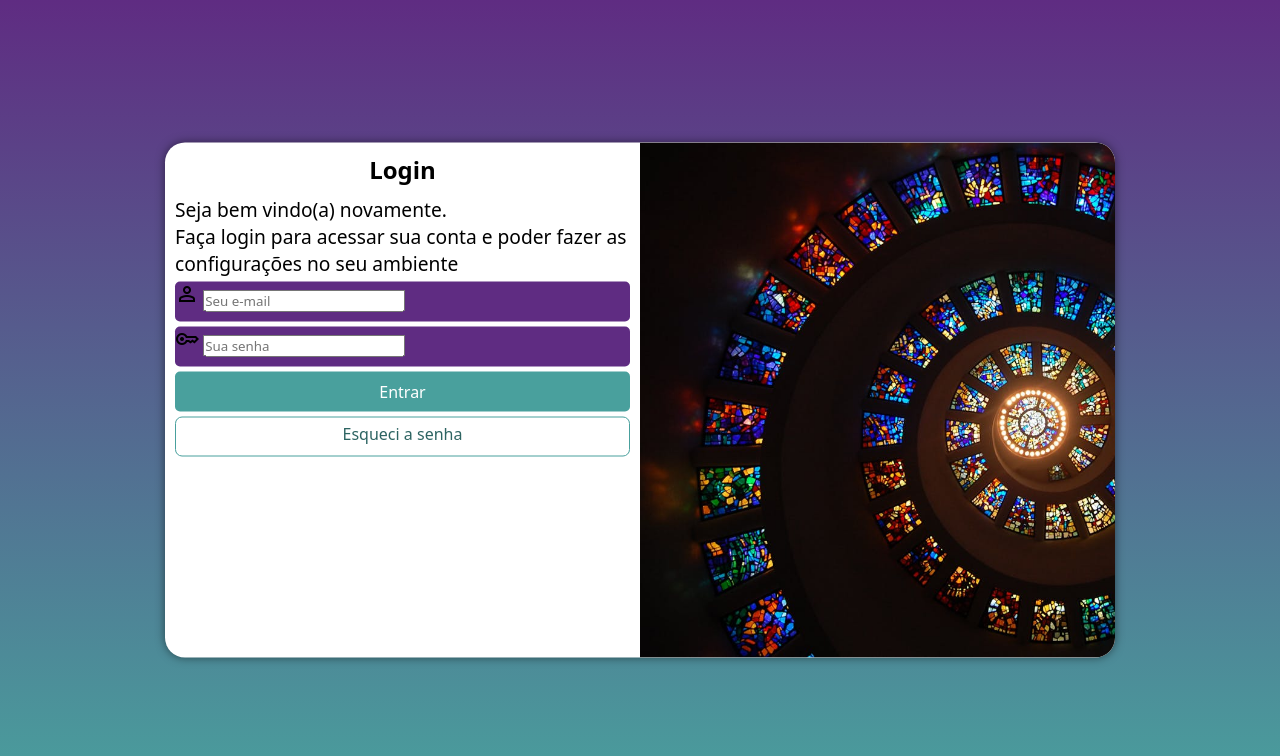
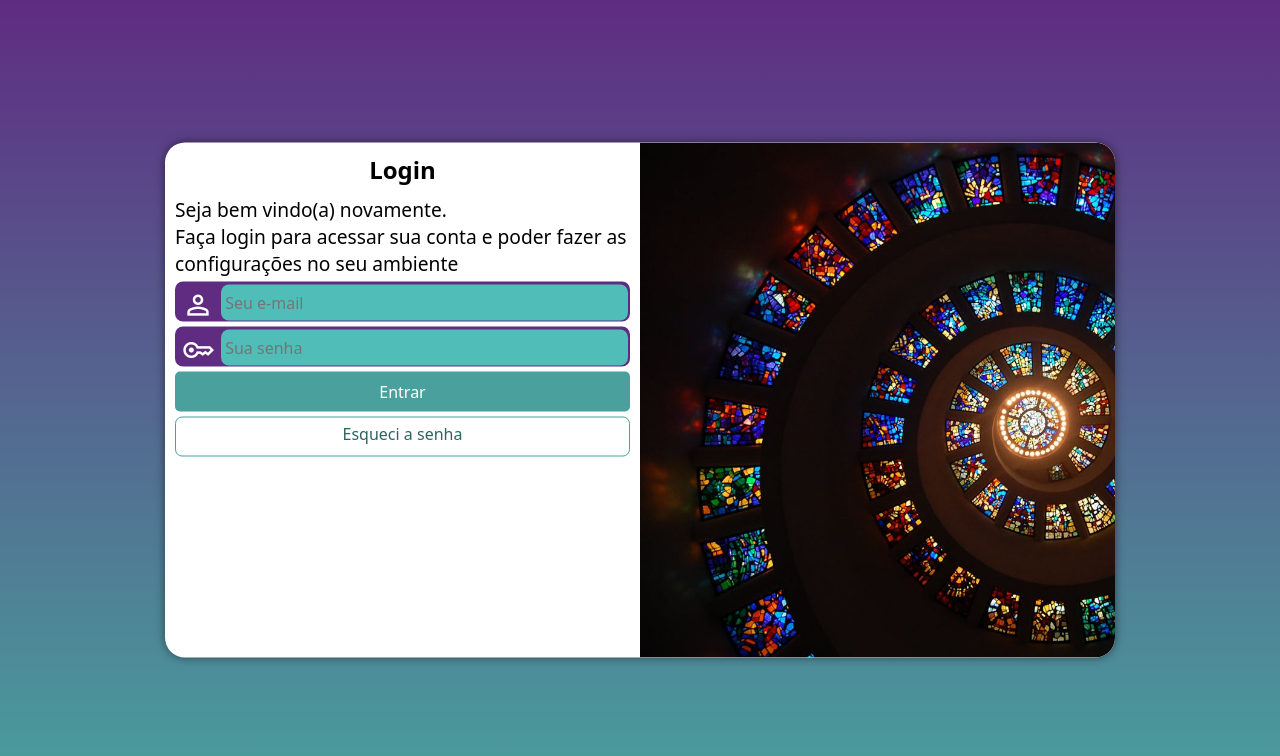
Before and after one commit to Rod0098/projeto-login, a plain HTML site: page index.html in a window 1280 px wide. Drawn offline with nearby package versions, Linux system fonts and the light colour scheme.

Commit message:
projeto-login concluido

```diff
--- a/estilos/style.css
+++ b/estilos/style.css
@@ -28,7 +28,6 @@ main {
     position: absolute;
     top: 50%;
     left: 50%;
-    transform: translate(-50%, -50%);
     background-color: white;
     width: 250px;
     height: 515px;
@@ -37,6 +36,7 @@ main {
     box-shadow: 0px 0px 10px rgba(0, 0, 0, 0.5);
     transition: width 1s, height .3;
     transition-timing-function: ease;
+    transform: translate(-50%, -50%);
  }
 div#imagem {
     background: lightgray url(../imagens/pexels-pixabay-161154\ \(1\).jpg);
@@ -55,17 +55,39 @@ div#formulario > h1 {
 }
 div#formulario > p {
     font-size: 0.8em;
+
 }
 form > div.campo{
     background-color: #5f2c82;
     display: block;
     width: 100%;
     height: 40px;
-    border-radius: 5px;
+    border-radius: 8px;
     margin: 5px 0px;
+    border: 2px solid #5f2c82;
 }
 div.campo > label {
     display: none;
+}
+div.campo > span {
+    color: white;
+    font-size: 2em;
+    width: 40px;
+    padding: 5px;
+
+}
+div.campo > input{
+    background-color: #51bdb9;
+    font-size: 1em;
+    width: calc(100% - 44.5px);
+    transform: translateY(-12px);
+    height: 100%;
+    border: 0px;
+    border-radius: 8px;
+    padding: 4px;
+}
+div.campo > input:focus-within {
+    background-color: white;
 }
 form > input[type=submit] {
     display: block;
@@ -97,7 +119,7 @@ form > a.botao {
 
 }
 form > a.botao:hover{
-    background-color: #49a09d;
+    background-color: #0b2e2d;
     color: white;
 }
 form > a .botao > i {
```
